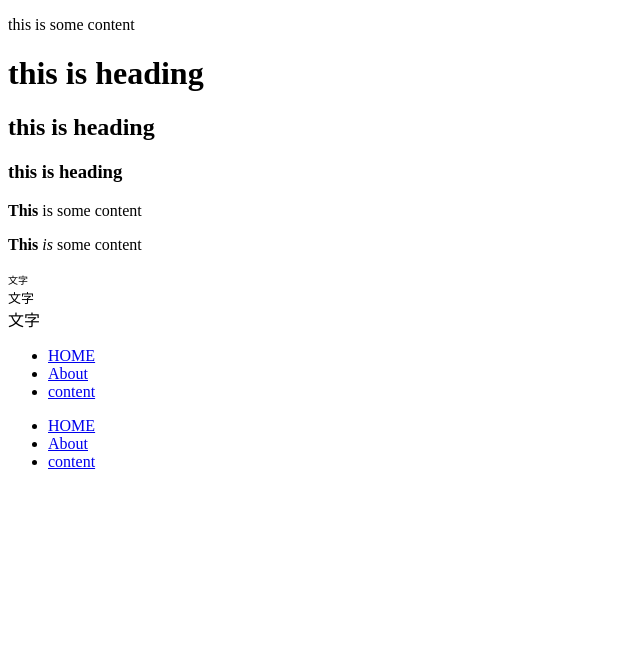
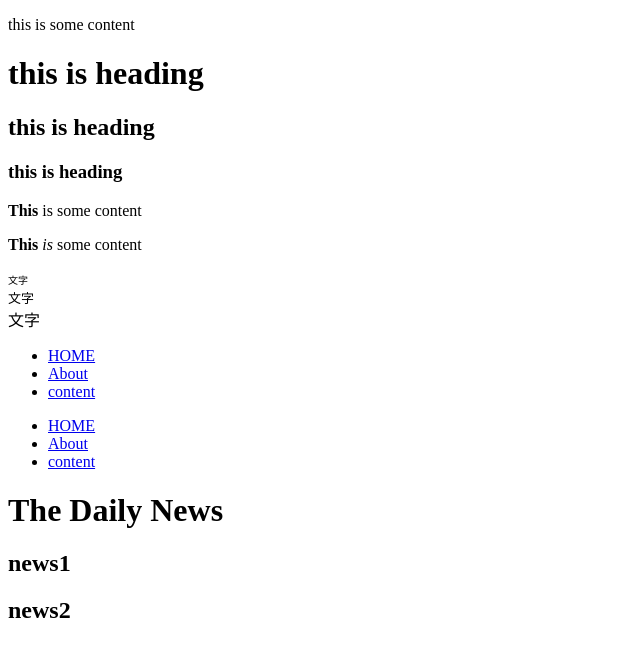
Before and after one commit to dh470002/dh470002.github.io, a plain HTML site: page index.html in a window 1280 px wide. Shown: the whole page, without its empty margins (0-640 px from the left). Drawn offline with Linux system fonts and the light colour scheme.

Commit message:
Add files via upload

```diff
--- a/index.html
+++ b/index.html
@@ -28,5 +28,17 @@
             <li><a href="#">content</a></li>
         </ul>
     </nav>
+
+    <h1>The Daily News</h1>
+
+    <article>
+        <h2>news1</h2>
+        <!-- article content-->
+    </article>
+
+    <article>
+        <h2>news2</h2>
+        <!-- article content-->
+    </article>
 </body>
 </html>
```
